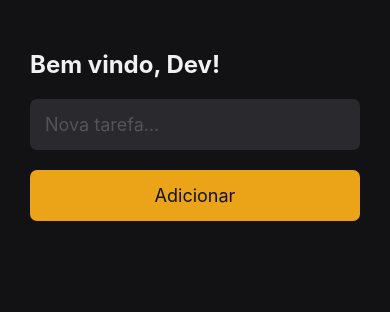
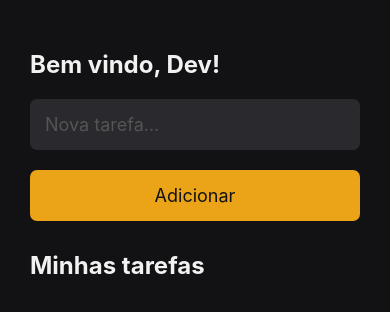
Before and after one commit to narciso-gomes/react-my-tasks, a React Native app: screen / in a window 390 px wide. Shown: the top 312 px of the page. Built offline with nearby package versions, Linux system fonts and the light colour scheme.

Commit message:
ADD: task list title

```diff
--- a/src/pages/Home/index.tsx
+++ b/src/pages/Home/index.tsx
@@ -22,6 +22,8 @@ export const Home = () => {
         <TouchableOpacity activeOpacity={0.7} style={styles.button}>
           <Text style={styles.textButton}>Adicionar</Text>
         </TouchableOpacity>
+
+        <Text style={[styles.title, styles.titleTasks]}>Minhas tarefas</Text>
       </View>
     </SafeAreaView>
   );
@@ -41,6 +43,9 @@ const styles = StyleSheet.create({
     color: '#f1f1f1',
     fontSize: 24,
     fontWeight: 'bold',
+  },
+  titleTasks: {
+    marginTop: 30,
   },
   input: {
     backgroundColor: '#29292e',
```
